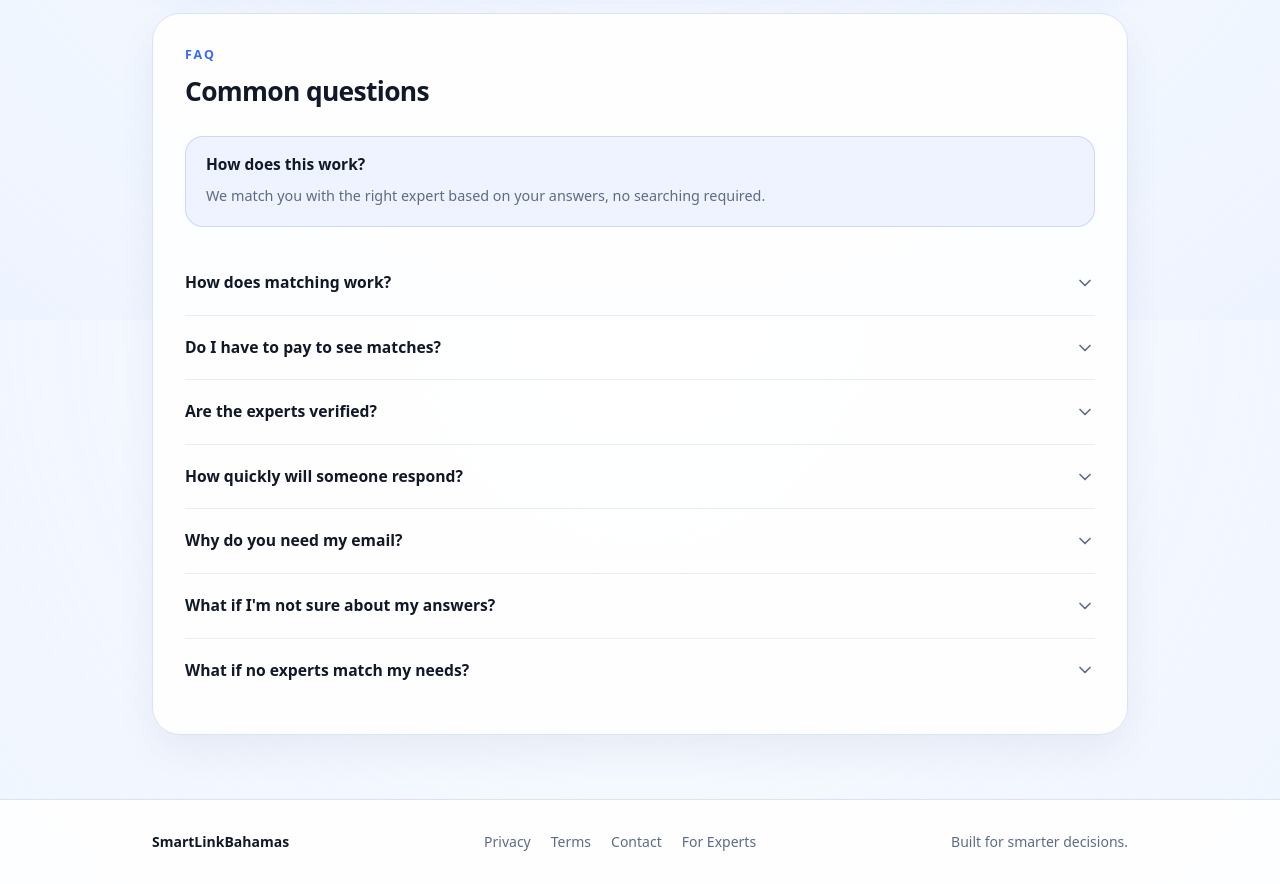
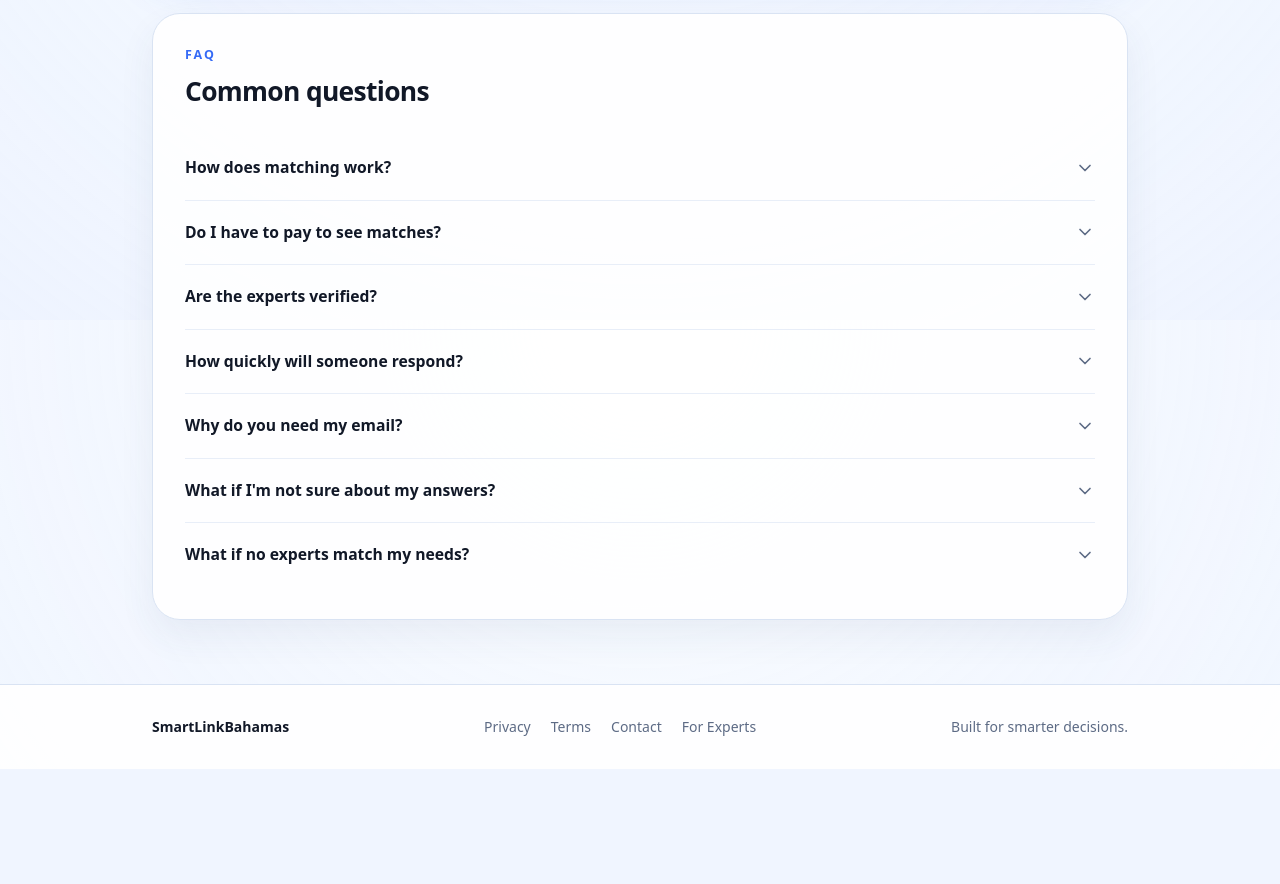
Before and after one commit to mr-fahad-03/smartlink-mvp, a Next.js app in the folder frontend/: page / in a window 1280 px wide. Shown: the part 2080-2964 px from the top of the page. After the commit the page ends 2849 px from the top, so only its background shows below. Built offline with nearby package versions, Linux system fonts and the light colour scheme.

Commit message:
Remove The How it Work from FAQS

```diff
--- a/frontend/src/app/page.tsx
+++ b/frontend/src/app/page.tsx
@@ -343,14 +343,6 @@ export default function Home() {
               </h2>
             </div>
 
-            {/* Key FAQ — visible immediately */}
-            <div className="mb-6 rounded-[18px] border border-[#356AF6]/20 bg-[#EEF3FF] px-5 py-4">
-              <p className="text-[0.97rem] font-semibold text-[#111827]">How does this work?</p>
-              <p className="mt-1.5 text-[0.9rem] leading-7 text-[#5D6B85]">
-                We match you with the right expert based on your answers, no searching required.
-              </p>
-            </div>
-
             <FaqAccordion />
           </div>
         </div>
```
